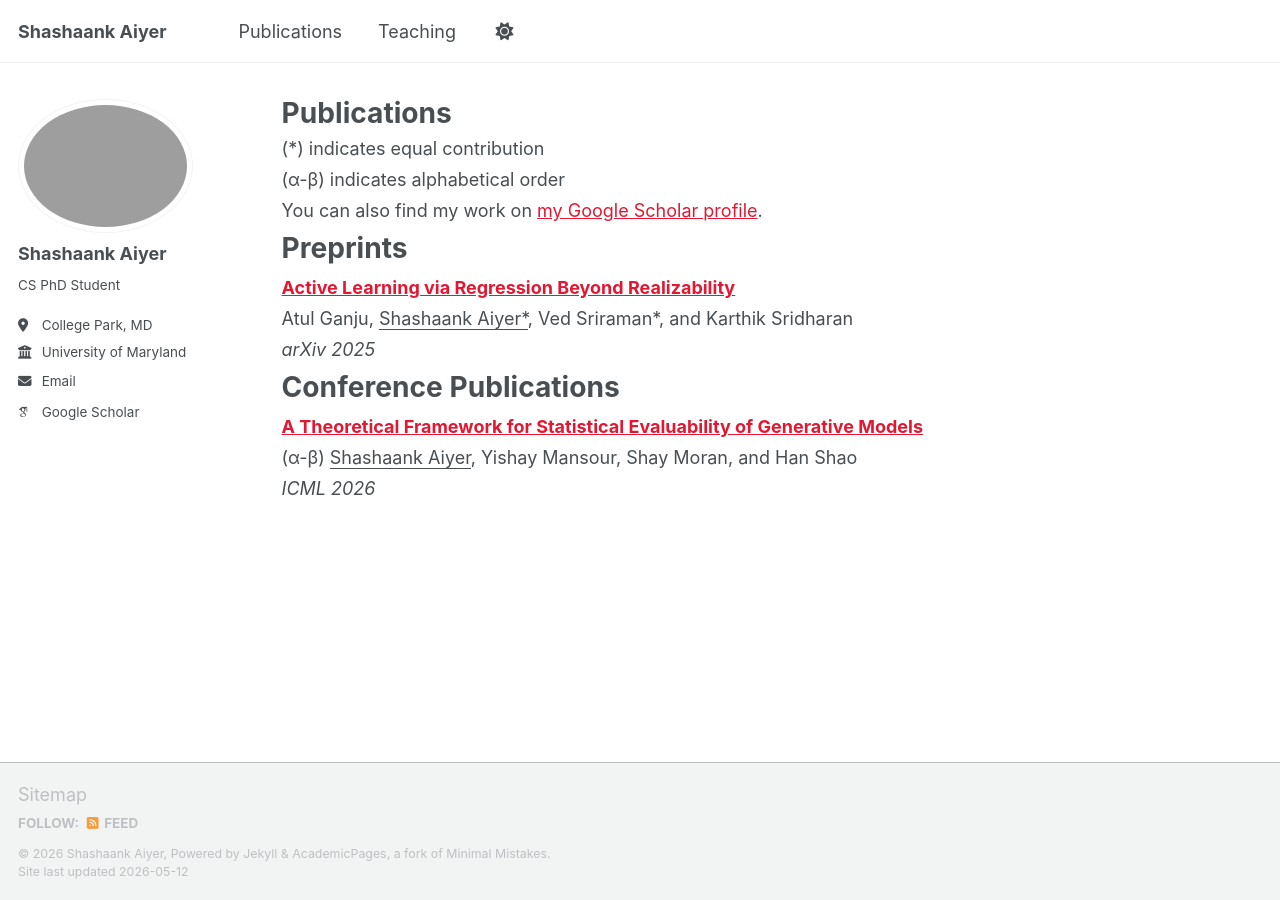
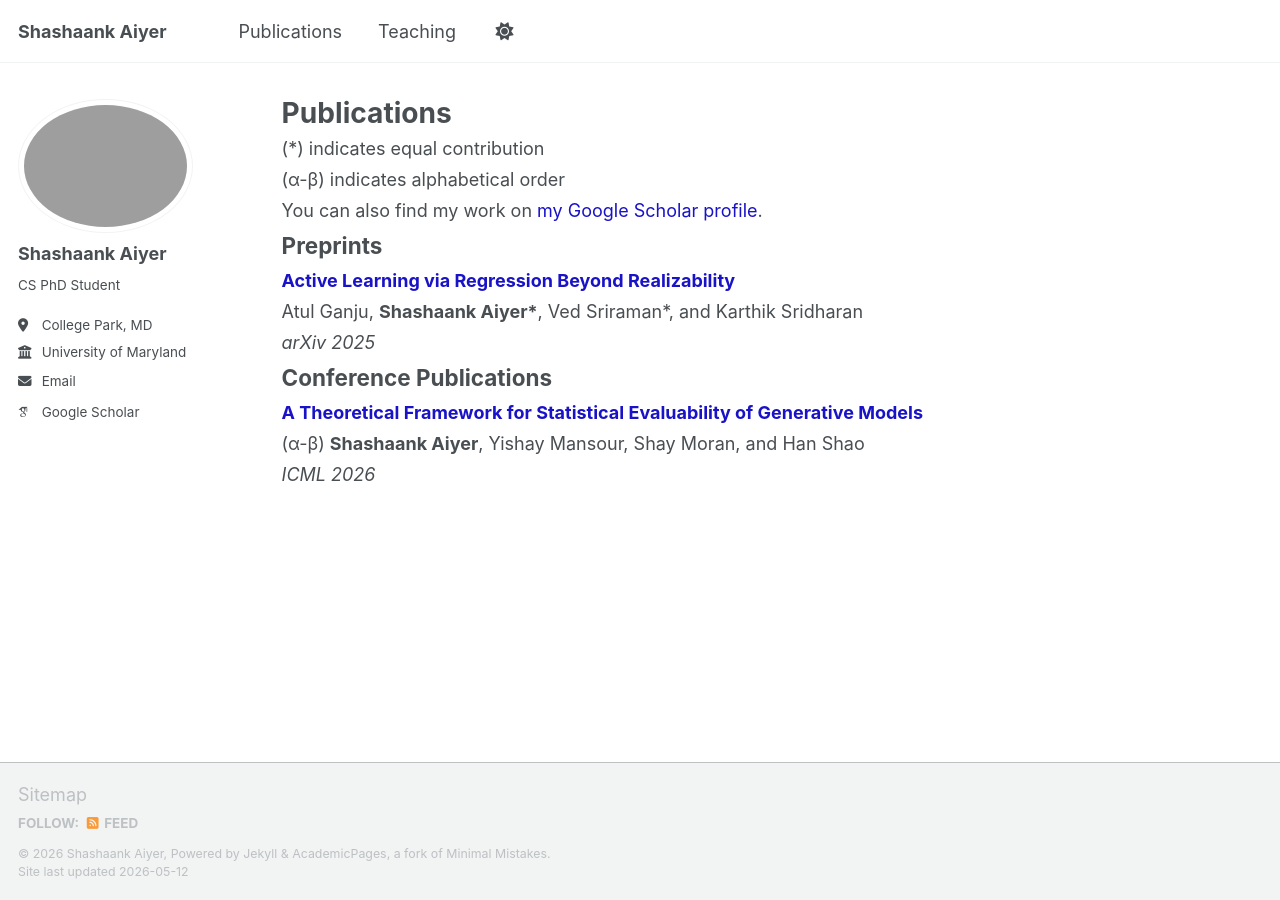
Before and after one commit to shashaank-aiyer/shashaank-aiyer.github.io, a Jekyll site: the page built from _pages/publications.html, in a window 1280 px wide. Built offline with Jekyll 4.4.1, drawn with Linux system fonts in a browser that asks for light colours; some web fonts are replaced; a script that is not in the unit is left out.

Commit message:
finishing changes

```diff
--- a/_pages/publications.html
+++ b/_pages/publications.html
@@ -23,13 +23,21 @@ author_profile: true
     padding-left: 20px; /* keep indentation */
   }
 
-  .page__content a {
-    color: #e21833 !important;
+  a {
+    color: #1912c7 !important;
     text-decoration: none !important;
   }
 
-  .page__content a:hover {
+  a:hover {
     text-decoration: underline !important;
+  }
+
+  .masthead a,
+  .author__name,
+  .sidebar a,
+  footer a {
+    color: inherit !important;
+    text-decoration: inherit !important;
   }
 </style>
 <p>(*) indicates equal contribution</p>
@@ -39,16 +47,16 @@ author_profile: true
 {% endif %}
 
 {% include base_path %}
-<h1>Preprints</h1>
+<h2>Preprints</h2>
 <div>
     <strong><a href="https://arxiv.org/abs/2506.00316" target="_blank">Active Learning via Regression Beyond Realizability</a></strong>
-    <p>Atul Ganju, <u>Shashaank Aiyer*</u>, Ved Sriraman*, and Karthik Sridharan</p>
+    <p>Atul Ganju, <b>Shashaank Aiyer*</b>, Ved Sriraman*, and Karthik Sridharan</p>
     <p><em>arXiv 2025</em></p>
 </div>
 
-<h1>Conference Publications</h1>
+<h2>Conference Publications</h2>
 <div>
     <strong><a href="https://arxiv.org/pdf/2604.05324" target="_blank">A Theoretical Framework for Statistical Evaluability of Generative Models</a></strong>
-    <p>(&alpha;-&beta;) <u>Shashaank Aiyer</u>, Yishay Mansour, Shay Moran, and Han Shao</p>
+    <p>(&alpha;-&beta;) <b>Shashaank Aiyer</b>, Yishay Mansour, Shay Moran, and Han Shao</p>
     <p><em>ICML 2026</em></p>
 </div>
```
Also changed, not shown: _pages/about.md (+2 -2 lines).
